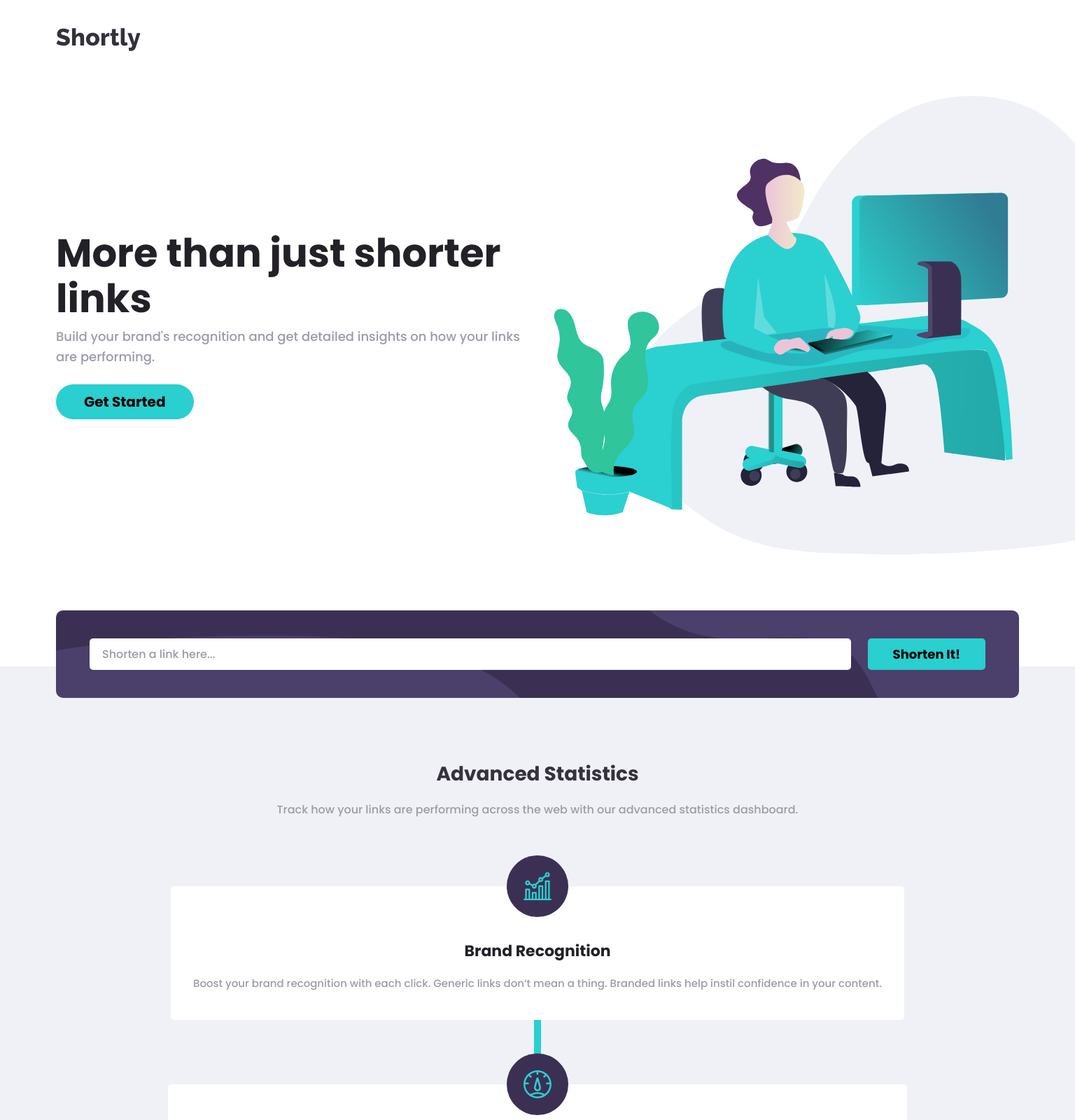
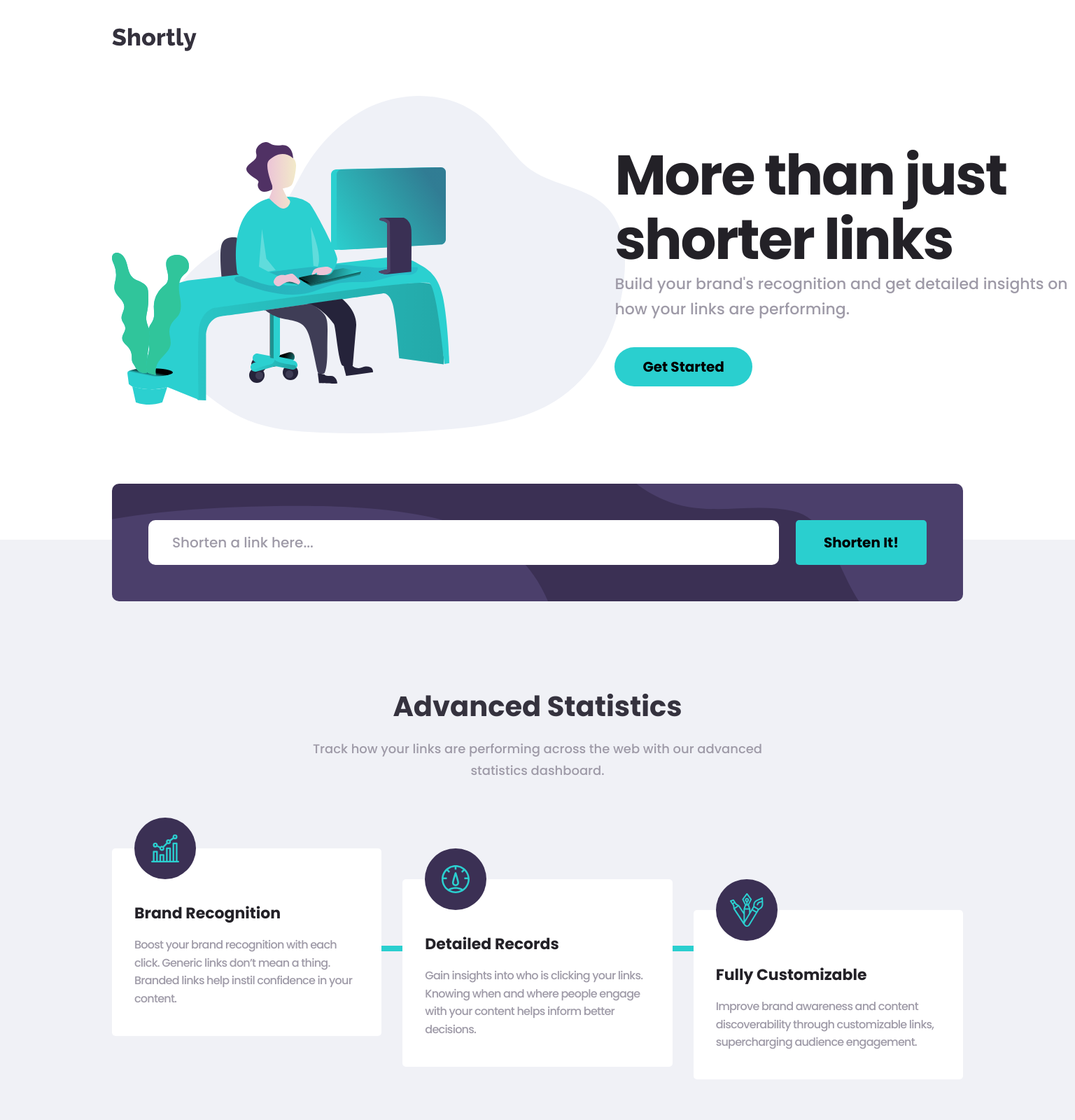
Before and after one commit to joao-lucas-dias/fm-url-shortening, a React (Vite) app: page / in a window 1536 px wide. Shown: the top 1600 px of the page at 70% size. Built offline with nearby package versions, Linux system fonts and the light colour scheme.

Commit message:
Add desktop styles

```diff
--- a/src/components/Cta/Cta.module.css
+++ b/src/components/Cta/Cta.module.css
@@ -21,3 +21,13 @@
 		background-size: cover;
 	}
 }
+
+@media (min-width: 1440px) {
+	.secondary_cta {
+		padding-block: 3.7em;
+	}
+
+	.secondary_cta > h2 {
+		font-size: 40px;
+	}
+}
--- a/src/components/Footer/Footer.module.css
+++ b/src/components/Footer/Footer.module.css
@@ -67,3 +67,13 @@
     flex-direction: row;
   }
 }
+
+@media (min-width: 1440px) {
+  .footer {
+    padding: 4em 10em;
+  }
+
+  .item {
+    font-size: 16px;
+  }
+}
--- a/src/components/Form/Form.module.css
+++ b/src/components/Form/Form.module.css
@@ -76,3 +76,20 @@
 		padding: 0.5em 2em;
 	}
 }
+
+@media (min-width: 1440px) {
+	.form {
+		padding: 3.25em;
+	}
+
+	.input {
+		font-size: 20px;
+		border-radius: 10px;
+		padding: .75em 1.6em;
+	}
+
+	.form > button {
+		font-size: 20px;
+		padding: 0em 2em;
+	}
+}
--- a/src/components/Header/Header.module.css
+++ b/src/components/Header/Header.module.css
@@ -111,3 +111,26 @@
     padding: 0.5em 2.5em;
   }
 }
+
+@media (min-width: 1440px) {
+  .header {
+    padding: 2.5em 10em;
+  }
+
+  .header {
+    gap: 2.813em;
+  }
+
+  .nav_menu > ul {
+    gap: 1.875em;
+  }
+
+  .nav_menu > ul:last-child {
+    gap: 2.375em;
+  }
+
+  .button {
+    font-size: 16px;
+    padding: 0.5em 1.5em;
+  }
+}
--- a/src/components/Hero/Hero.module.css
+++ b/src/components/Hero/Hero.module.css
@@ -42,7 +42,7 @@
 
 @media (min-width: 768px) {
 	.hero {
-		flex-direction: row-reverse;
+		flex-direction: row;
 		gap: 3em;
 		align-items: center;
 		padding: 1.5em 3.5em 7em 3.5em;
@@ -86,3 +86,34 @@
 		margin-right: -100px;
 	}
 }
+
+@media (min-width: 1440px) {
+	.hero {
+		padding: 1.5em 0em 9.5em 10em;
+		gap: 3.8em;
+	}
+
+	.hero_cta {
+		gap: 2.3em;
+	}
+
+	.hero_cta > div {
+		row-gap: 0em;
+	}
+
+	.hero_cta > div > h1 {
+		font-size: 80px;
+		letter-spacing: -2.25px;
+	}
+
+	.hero_cta > div > p {
+		font-size: 22px;
+		line-height: 1.6;
+	}
+
+	.hero_image > img {
+		width: initial;
+		height: 100%;
+		margin-right: -123px;
+	}
+}
--- a/src/components/Main/Main.module.css
+++ b/src/components/Main/Main.module.css
@@ -39,7 +39,7 @@
 .flex_group {
 	display: flex;
 	flex-direction: column;
-	align-items: center;
+	align-items: flex-start;
 }
 
 .line {
@@ -73,14 +73,15 @@
 .flex_item > div > h3 {
 	font-size: 22px;
 	font-weight: var(--font-weight-bold);
-	margin-bottom: 0.75em;
+	margin-bottom: 16px;
 	color: var(--color-neutral-darker);
 }
 
 .flex_item > div > p {
-	font-size: 15px;
+	font-size: 16px;
 	font-weight: var(--font-weight-medium);
-	line-height: 1.7;
+	line-height: 1.6;
+	letter-spacing: -.75px;
 	color: var(--color-neutral-light);
 }
 
@@ -102,11 +103,50 @@
 	.wrapper {
 		padding-inline: 10em;
 	}
+}
 
-	/* .flex_group {
+@media (min-width: 1440px) {
+	.main {
+		padding-inline: 10em;
+	}
+
+	.content_wrapper {
+		row-gap: 7.5em;
+		padding-bottom: calc(7.5em - 5em);
+	}
+
+	.wrapper {
+		padding-inline: 0em;
+	}
+
+	.header {
+		padding-inline: 17.5em;
+	}
+
+	.header > h2 {
+		font-size: 40px;
+	}
+
+	.header > p {
+		font-size: 18px;
+		line-height: 1.7;
+	}
+
+	.flex_group {
 		flex-direction: row;
-		gap: 1em;
+	}
+
+	.flex_item {
+		flex: 1;
 		align-items: flex-start;
+		text-align: left;
+	}
+
+	.line {
+		width: 1.875em;
+		height: 8px;
+		align-self: center;
+		margin-bottom: 44px;
 	}
 
 	.flex_group > .flex_item:nth-child(3) {
@@ -116,24 +156,4 @@
 	.flex_group > .flex_item:nth-child(5) {
 		margin-top: 88px;
 	}
-
-	.line {
-		display: none;
-	}
-
-	.flex_item {
-		align-items: flex-start;
-		text-align: left;
-		padding: 4.75em 1.5em 2.5em 1.5em;
-	}
-
-	.flex_item > div > h3 {
-		font-size: 20px;
-	}
-
-	.flex_item > div > p {
-		font-size: 16px;
-		line-height: 1.6;
-		letter-spacing: -3.5%;
-	} */
 }
--- a/src/components/UI/CtaButton.module.css
+++ b/src/components/UI/CtaButton.module.css
@@ -13,3 +13,9 @@
 		padding: .5em 2em;
 	}
 }
+
+@media (min-width: 1440px) {
+	.cta_button {
+		padding: .65em 2em;
+	}
+}
```
